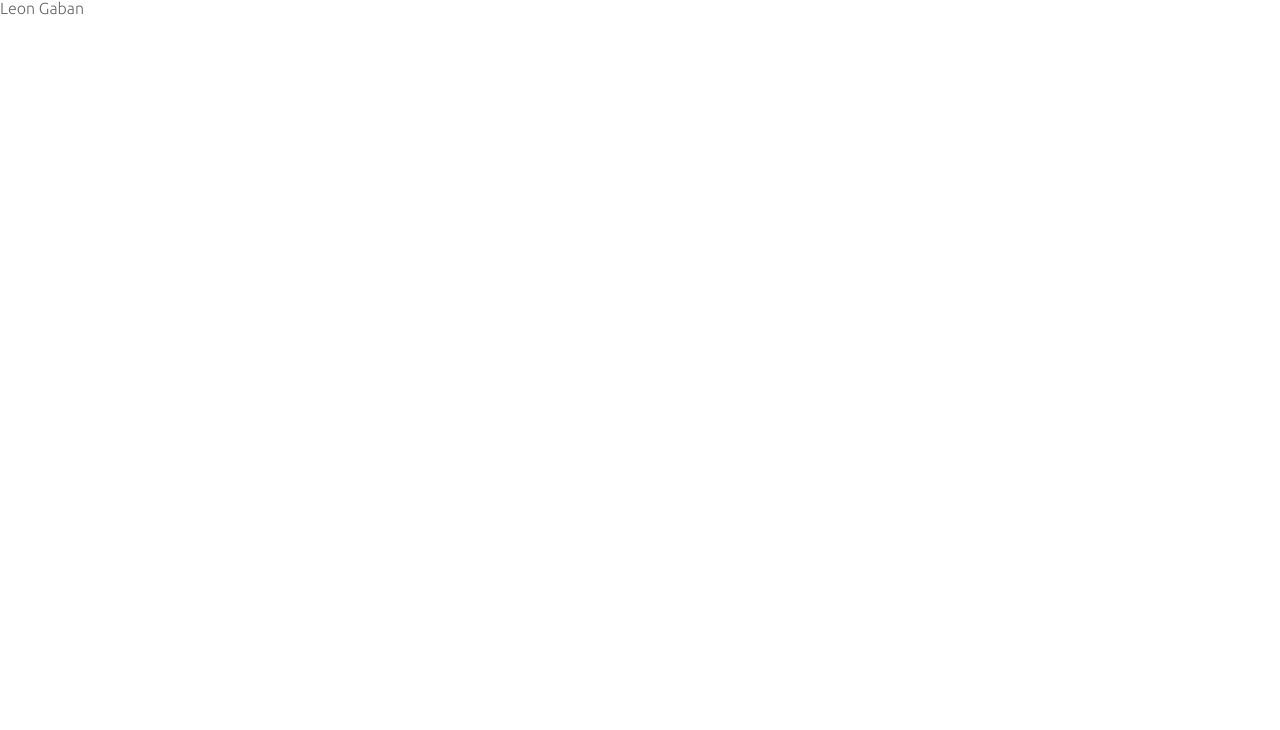
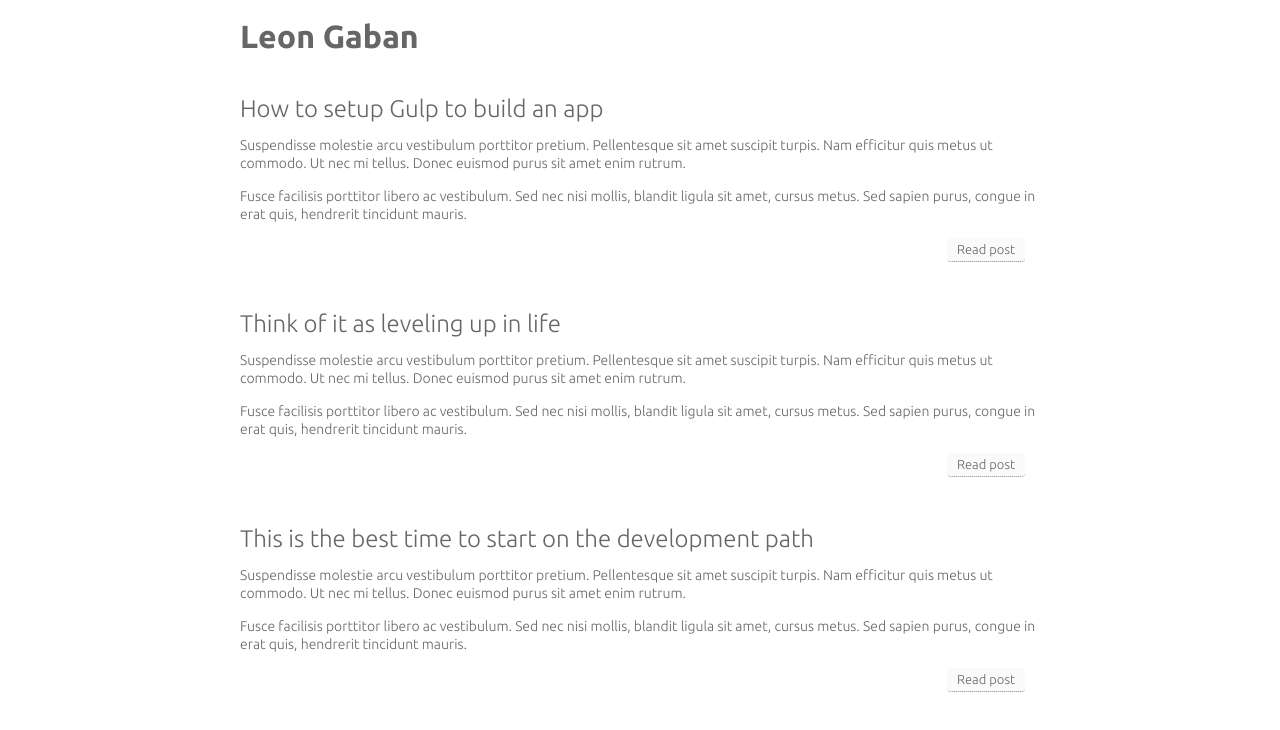
Before and after one commit to leongaban/leongaban-9, a website: page index.html in a window 1280 px wide. Drawn offline with Linux system fonts and the light colour scheme.

Commit message:
clean up

```diff
--- a/index.html
+++ b/index.html
@@ -4,14 +4,56 @@
     <meta charset="utf-8">
     <meta name="description" content="Leon Gaban">
     <meta name="viewport" content="width=device-width, initial-scale=1">
-    <title>Leon Gaban | version 9</title>
+    <title>Leon Gaban</title>
     <link href='https://fonts.googleapis.com/css?family=Ubuntu:300,700,500,400' rel='stylesheet' type='text/css'>
     <link rel="stylesheet" href="assets/css/leongaban9.css">
     <link rel="author" href="humans.txt">
 </head>
 <body>
+    <div class="main-container">
+        <section class="main-head">
+            <header>
+                <h1>Leon Gaban</h1>
+            </header>
+        </section>
 
-    <h1>Leon Gaban</h1>
+        <section class="content-area">
+            <section class="blog-snippet">
+                <header>
+                    <h1>How to setup Gulp to build an app</h1>
+                </header>
+                <summary class="blog-summary">
+                    <p>Suspendisse molestie arcu vestibulum porttitor pretium. Pellentesque sit amet suscipit turpis. Nam efficitur quis metus ut commodo. Ut nec mi tellus. Donec euismod purus sit amet enim rutrum.</p>
 
+                    <p>Fusce facilisis porttitor libero ac vestibulum. Sed nec nisi mollis, blandit ligula sit amet, cursus metus. Sed sapien purus, congue in erat quis, hendrerit tincidunt mauris.</p>
+                    <button class="read-more">Read post</button>
+                </summary>
+            </section>
+
+            <section class="blog-snippet">
+                <header>
+                    <h1>Think of it as leveling up in life</h1>
+                </header>
+                <summary class="blog-summary">
+                    <p>Suspendisse molestie arcu vestibulum porttitor pretium. Pellentesque sit amet suscipit turpis. Nam efficitur quis metus ut commodo. Ut nec mi tellus. Donec euismod purus sit amet enim rutrum.</p>
+
+                    <p>Fusce facilisis porttitor libero ac vestibulum. Sed nec nisi mollis, blandit ligula sit amet, cursus metus. Sed sapien purus, congue in erat quis, hendrerit tincidunt mauris.</p>
+                    <button class="read-more">Read post</button>
+                </summary>
+            </section>
+
+            <section class="blog-snippet">
+                <header>
+                    <h1>This is the best time to start on the development path</h1>
+                </header>
+                <summary class="blog-summary">
+                    <p>Suspendisse molestie arcu vestibulum porttitor pretium. Pellentesque sit amet suscipit turpis. Nam efficitur quis metus ut commodo. Ut nec mi tellus. Donec euismod purus sit amet enim rutrum.</p>
+
+                    <p>Fusce facilisis porttitor libero ac vestibulum. Sed nec nisi mollis, blandit ligula sit amet, cursus metus. Sed sapien purus, congue in erat quis, hendrerit tincidunt mauris.</p>
+                    <button class="read-more">Read post</button>
+                </summary>
+            </section>
+        </section>
+    </div>
 </body>
 </html>
```
Also changed, not shown: assets/css/leongaban9.css (+1 -1 lines), 1 other file.
